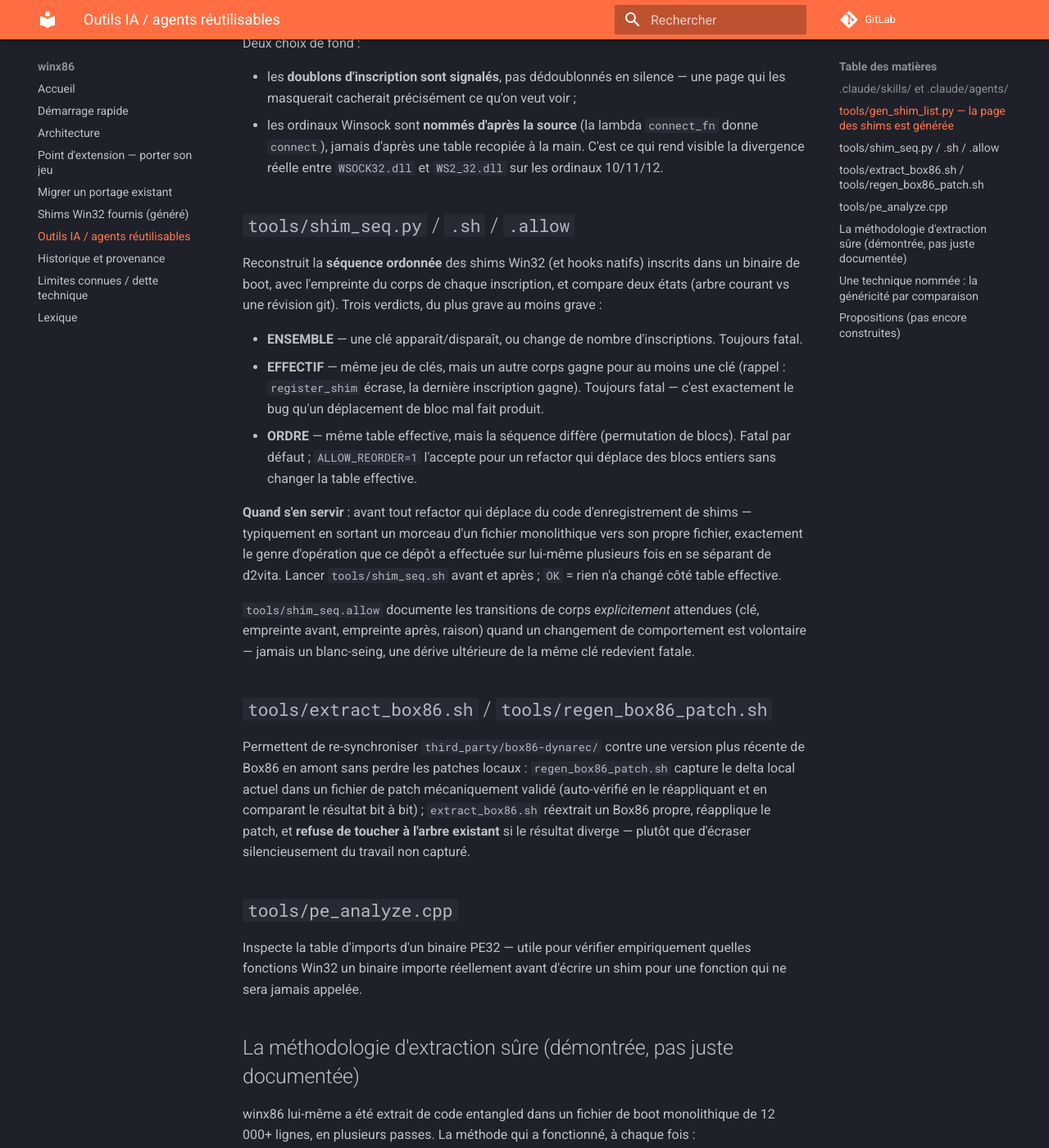
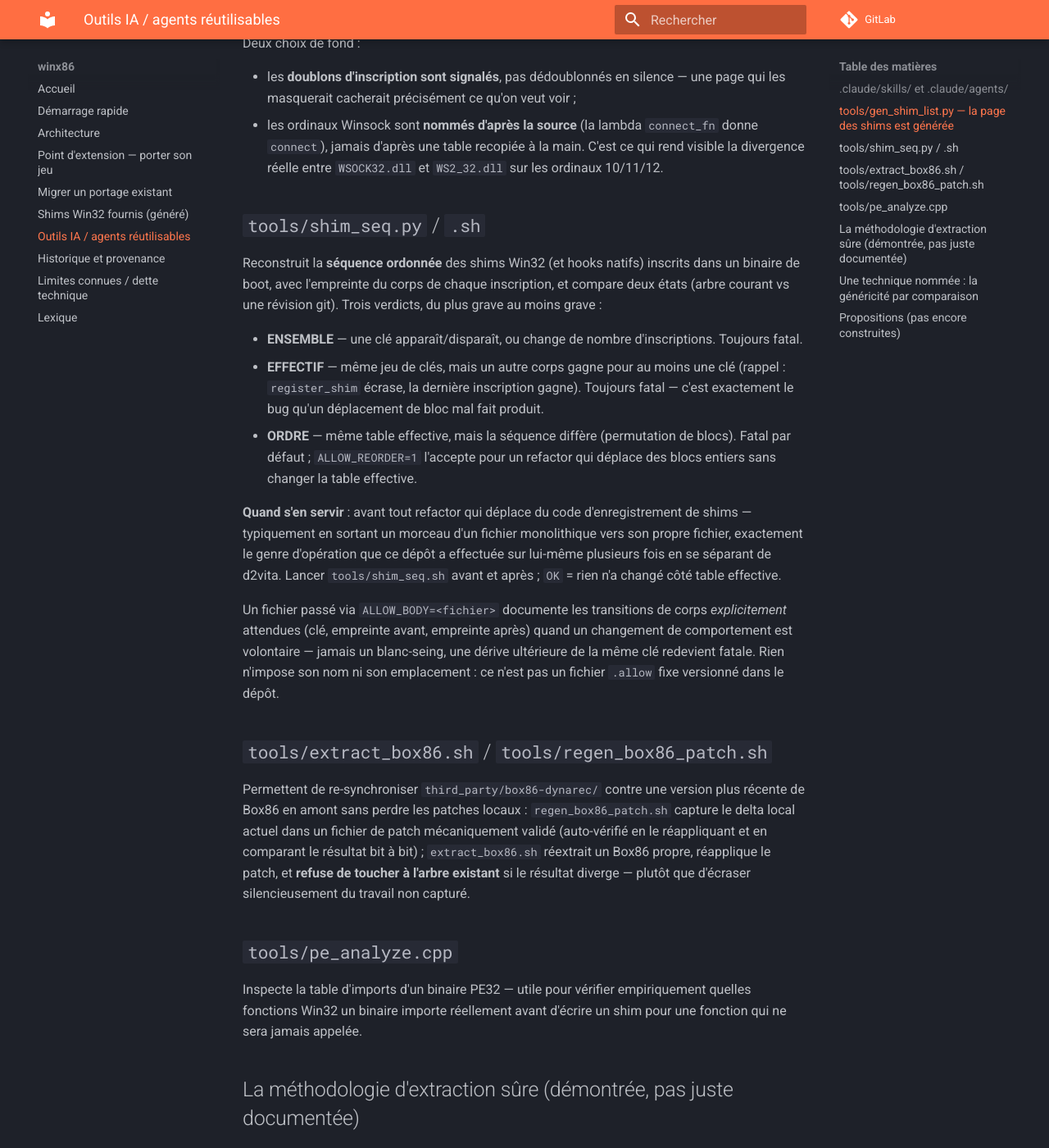
Before and after one commit to Franckrst/WinVita, an MkDocs documentation site: the page built from docs/outils-ia.md, in a window 1280 px wide and 1400 px high, scrolled down 989 px. Shown: the whole window at 82% size. Built offline with MkDocs 1.6.1 and Material for MkDocs 9.7.7, drawn with Linux system fonts in a browser that asks for light colours; comment, search, counter and statistics services are not loaded.

Commit message:
docs: tools/shim_seq.allow n'existe pas -- c'est ALLOW_BODY=<fichier>
outils-ia.md decrivait ".allow" comme un fichier fixe du depot documentant
les transitions de corps autorisees. Verifie : aucun tools/shim_seq.allow
n'existe (ni dans l'arbre ni dans git log --all), et shim_seq.sh/py ne
lisent qu'un chemin arbitraire passe par la variable d'environnement
ALLOW_BODY. Corrige le titre de section et la description du mecanisme.

Co-Authored-By: Claude Sonnet 5 <noreply@anthropic.com>
Claude-Session: https://claude.ai/code/session_016YV2ySxuScxYmstEqDV9Bx

```diff
--- a/docs/outils-ia.md
+++ b/docs/outils-ia.md
@@ -46,7 +46,7 @@ Deux choix de fond :
   rend visible la divergence réelle entre `WSOCK32.dll` et `WS2_32.dll` sur les
   ordinaux 10/11/12.
 
-## `tools/shim_seq.py` / `.sh` / `.allow`
+## `tools/shim_seq.py` / `.sh`
 
 Reconstruit la **séquence ordonnée** des shims Win32 (et hooks natifs)
 inscrits dans un binaire de boot, avec l'empreinte du corps de chaque
@@ -70,10 +70,12 @@ dépôt a effectuée sur lui-même plusieurs fois en se séparant de d2vita.
 Lancer `tools/shim_seq.sh` avant et après ; `OK` = rien n'a changé côté
 table effective.
 
-`tools/shim_seq.allow` documente les transitions de corps *explicitement*
-attendues (clé, empreinte avant, empreinte après, raison) quand un
-changement de comportement est volontaire — jamais un blanc-seing, une
-dérive ultérieure de la même clé redevient fatale.
+Un fichier passé via `ALLOW_BODY=<fichier>` documente les transitions de
+corps *explicitement* attendues (clé, empreinte avant, empreinte après)
+quand un changement de comportement est volontaire — jamais un
+blanc-seing, une dérive ultérieure de la même clé redevient fatale. Rien
+n'impose son nom ni son emplacement : ce n'est pas un fichier `.allow` fixe
+versionné dans le dépôt.
 
 ## `tools/extract_box86.sh` / `tools/regen_box86_patch.sh`
 
```
